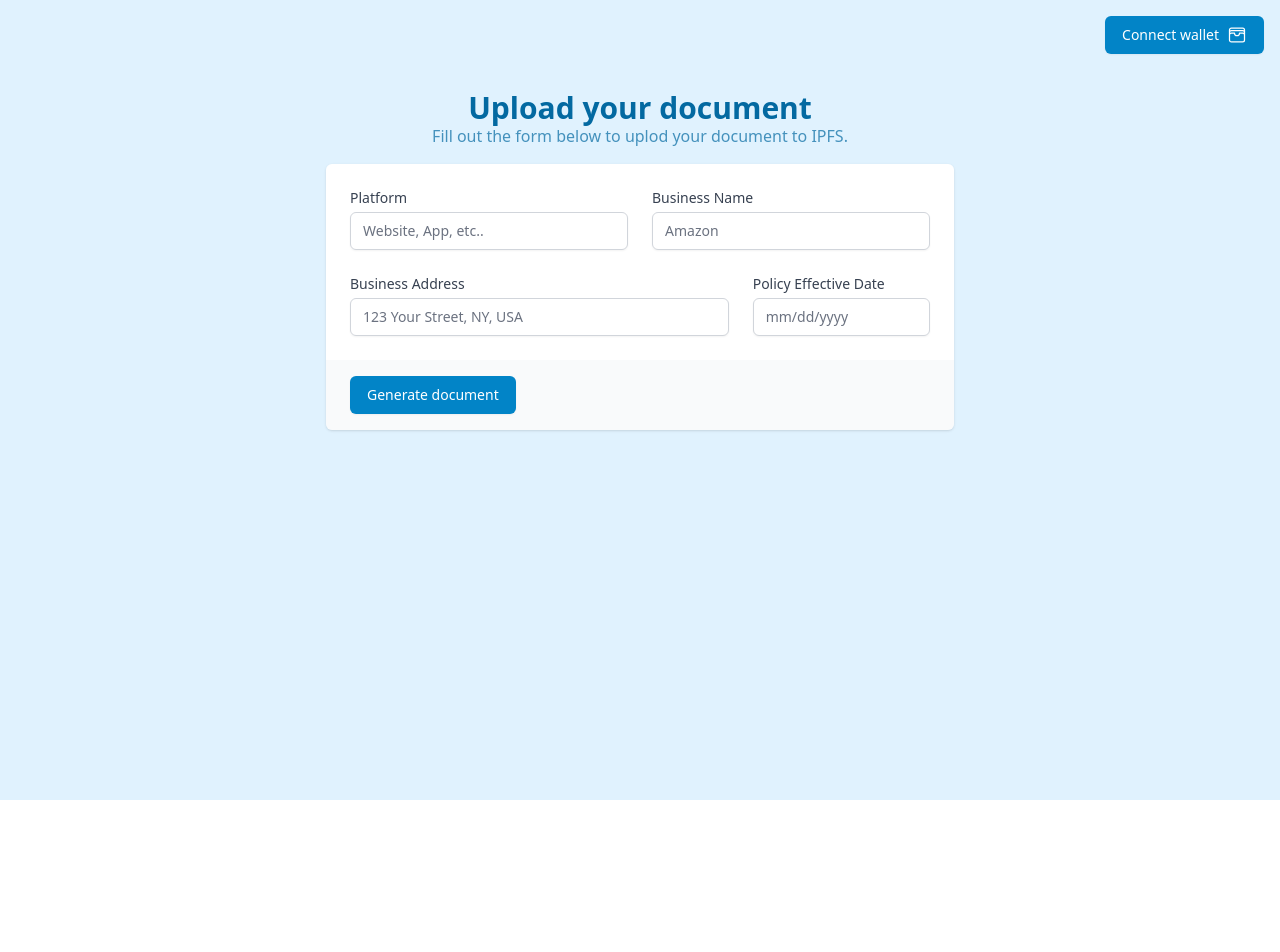
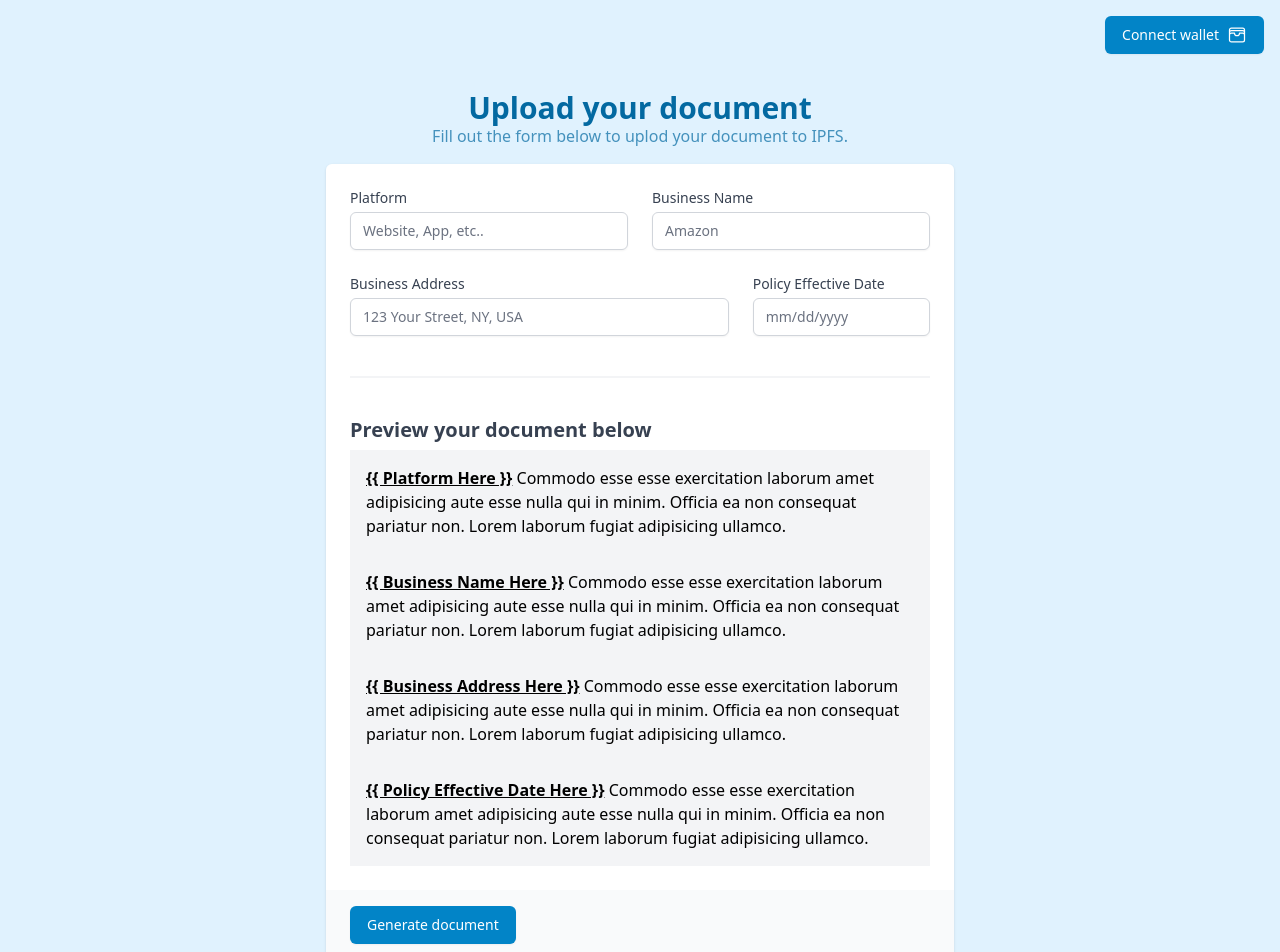
Before and after one commit to sagaranand015/web3-templating, a React (Create React App) app in the folder frontend/frontend-react/: page / in a window 1280 px wide. Shown: the top 952 px of the page. Before the commit the page ends 800 px from the top, so only its background shows below. Built offline with nearby package versions, Linux system fonts and the light colour scheme.

Commit message:
Added a placeholder document

```diff
--- a/frontend/frontend-react/src/Form.js
+++ b/frontend/frontend-react/src/Form.js
@@ -1,8 +1,10 @@
 import { useForm } from 'react-hook-form';
 
 const Form = ({ ...props }) => {
-    const { register, handleSubmit } = useForm();
+    const { register, handleSubmit, watch } = useForm();
     const { onSubmit } = props;
+
+    const fields = watch();
 
     return (
         <>
@@ -85,6 +87,60 @@ const Form = ({ ...props }) => {
                                                 className="mt-1 block w-full rounded-md border-gray-300 shadow-sm focus:border-sky-500 focus:ring-sky-500 sm:text-sm"
                                             />
                                         </div>
+                                        <div className="col-span-6 my-4">
+                                            <div className="w-full border-b-2 border-gray-100" />
+                                        </div>
+                                        <div className="col-span-6">
+                                            <h3 className="text-xl font-bold leading-6 text-gray-700 mb-2">
+                                                Preview your document below
+                                            </h3>
+
+                                            <div className="bg-gray-100 p-4">
+                                                <span className="font-bold underline">
+                                                    {fields.platform || '{{ Platform Here }}'}
+                                                </span>
+                                                {' '}
+                                                Commodo esse esse exercitation laborum
+                                                amet adipisicing aute esse nulla qui in
+                                                minim. Officia ea non consequat pariatur
+                                                non. Lorem laborum fugiat adipisicing
+                                                ullamco.
+                                            </div>
+                                            <div className="bg-gray-100 p-4">
+                                                <span className="font-bold underline">
+                                                    {fields.businessName || '{{ Business Name Here }}'}
+                                                </span>
+                                                {' '}
+                                                Commodo esse esse exercitation laborum
+                                                amet adipisicing aute esse nulla qui in
+                                                minim. Officia ea non consequat pariatur
+                                                non. Lorem laborum fugiat adipisicing
+                                                ullamco.
+                                            </div>
+                                            <div className="bg-gray-100 p-4">
+                                                <span className="font-bold underline">
+                                                    {fields.businessAddress || '{{ Business Address Here }}'}
+                                                </span>
+                                                {' '}
+                                                Commodo esse esse exercitation laborum
+                                                amet adipisicing aute esse nulla qui in
+                                                minim. Officia ea non consequat pariatur
+                                                non. Lorem laborum fugiat adipisicing
+                                                ullamco.
+                                            </div>
+                                            <div className="bg-gray-100 p-4">
+                                                <span className="font-bold underline">
+                                                    {fields.policyEffectiveDate || '{{ Policy Effective Date Here }}'}
+                                                </span>
+                                                {' '}
+                                                Commodo esse esse exercitation laborum
+                                                amet adipisicing aute esse nulla qui in
+                                                minim. Officia ea non consequat pariatur
+                                                non. Lorem laborum fugiat adipisicing
+                                                ullamco.
+                                            </div>
+
+                                        </div>
                                     </div>
                                 </div>
                                 <div className="bg-gray-50 px-4 py-4 text-left sm:px-6">
```
Also changed, not shown: frontend/frontend-react/src/App.js (+3 -4 lines).
